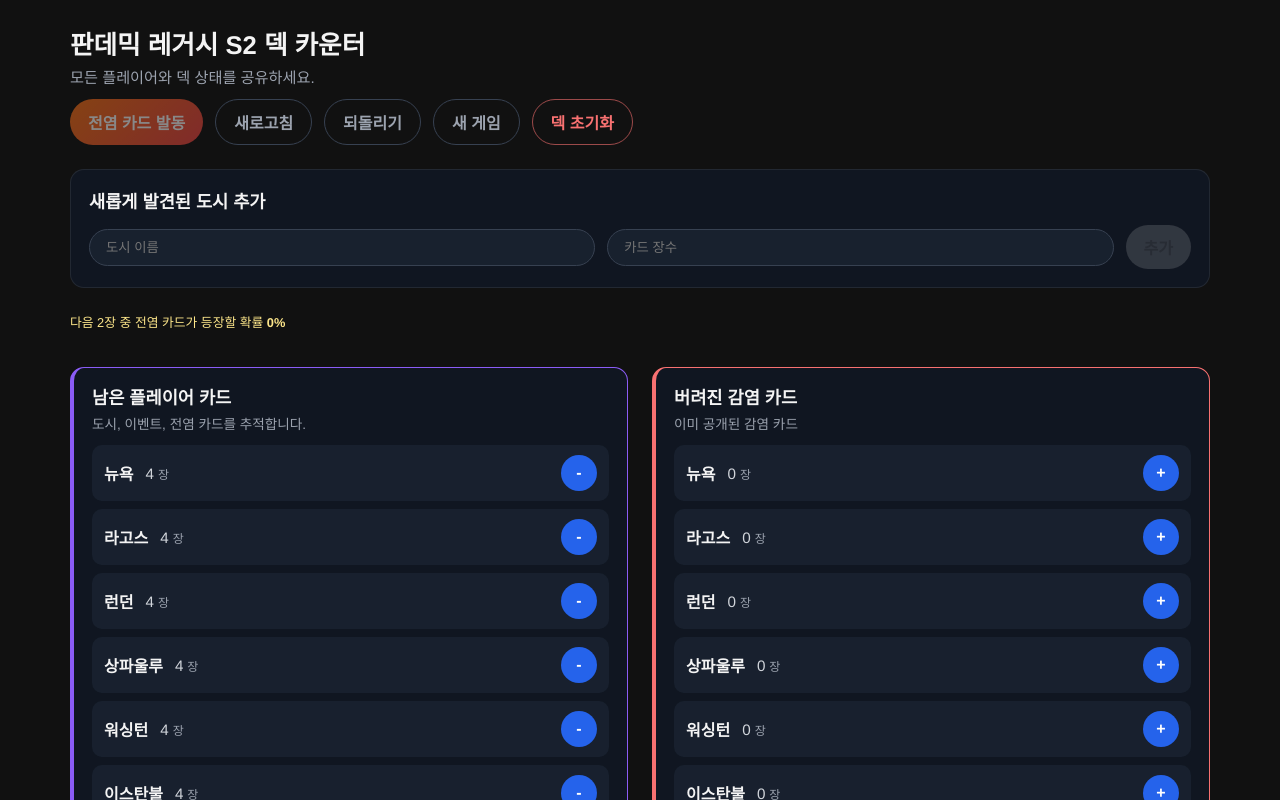
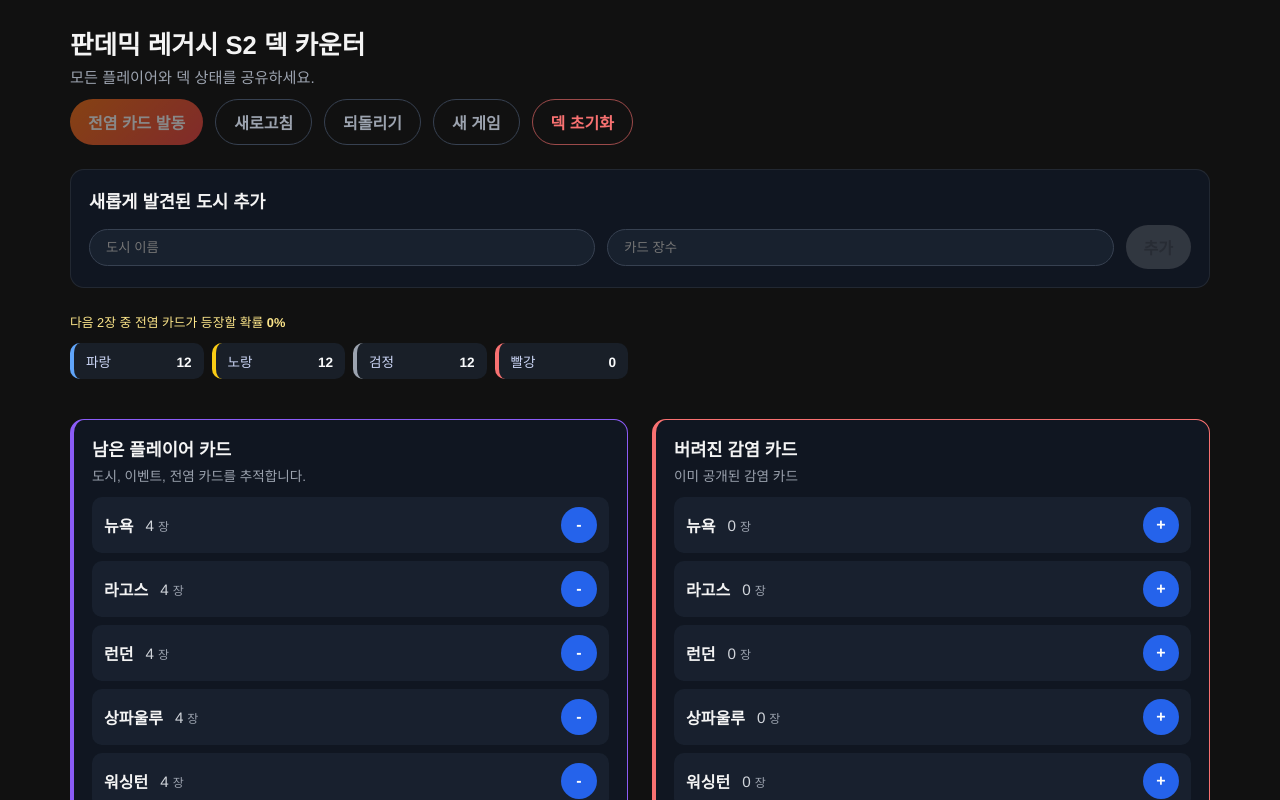
Before and after one commit to lbs1163/pandemic-legacy-deck-counter, a Next.js app: page / in a window 1280 px wide. Shown: the top 800 px of the page. Built offline with nearby package versions, Linux system fonts and the light colour scheme.

Commit message:
Add remaining player city cards color total counts

```diff
--- a/app/globals.css
+++ b/app/globals.css
@@ -171,6 +171,49 @@ button {
   margin: 0 0 12px;
   font-size: 0.8rem;
   color: #fde68a;
+}
+
+.playerColorTotals {
+  display: grid;
+  grid-template-columns: repeat(auto-fit, minmax(110px, 1fr));
+  gap: 8px;
+  margin: 0 0 16px;
+}
+
+.playerColorTotalsItem {
+  border-radius: 10px;
+  padding: 8px 12px;
+  background: rgba(31, 41, 55, 0.6);
+  border-left: 4px solid rgba(255, 255, 255, 0.08);
+  display: flex;
+  align-items: baseline;
+  justify-content: space-between;
+  font-size: 0.85rem;
+}
+
+.playerColorTotalsItem.color-blue {
+  border-left-color: #60a5fa;
+}
+
+.playerColorTotalsItem.color-yellow {
+  border-left-color: #facc15;
+}
+
+.playerColorTotalsItem.color-black {
+  border-left-color: #9ca3af;
+}
+
+.playerColorTotalsItem.color-red {
+  border-left-color: #f87171;
+}
+
+.playerColorTotalsItem .colorLabel {
+  color: #cbd5f5;
+}
+
+.playerColorTotalsItem .colorCount {
+  font-weight: 600;
+  color: #f9fafb;
 }
 
 .zoneList {
--- a/components/DeckClient.tsx
+++ b/components/DeckClient.tsx
@@ -1,10 +1,25 @@
 'use client';
 
-import { INITIAL_EPIDEMIC_COUNTS, type GameSnapshot } from '@/lib/deckState';
+import {
+  INITIAL_EPIDEMIC_COUNTS,
+  type CityInfo,
+  type GameSnapshot
+} from '@/lib/deckState';
 import type { FormEvent } from 'react';
 import { useCallback, useEffect, useMemo, useRef, useState } from 'react';
 
 type DeckData = GameSnapshot;
+
+type CityColor = CityInfo['color'];
+
+const CITY_COLOR_LABELS: Record<CityColor, string> = {
+  Red: '빨강',
+  Blue: '파랑',
+  Yellow: '노랑',
+  Black: '검정'
+};
+
+const CITY_COLOR_ORDER: CityColor[] = ['Blue', 'Yellow', 'Black', 'Red'];
 
 const ZONE_INFO = {
   A: {
@@ -218,6 +233,33 @@ export default function DeckClient({ initialData }: DeckClientProps) {
     });
     return formatter.format(epidemicProbability);
   }, [epidemicProbability]);
+
+  const cityInfoMap = useMemo(() => {
+    const entries = new Map<string, CityInfo>();
+    deck.cityInfos.forEach((info) => {
+      entries.set(info.name, info);
+    });
+    return entries;
+  }, [deck.cityInfos]);
+
+  const playerCityColorTotals = useMemo(() => {
+    const totals: Record<CityColor, number> = {
+      Red: 0,
+      Blue: 0,
+      Yellow: 0,
+      Black: 0
+    };
+
+    deck.playerCityCounts.forEach((city) => {
+      const info = cityInfoMap.get(city.name);
+      if (!info) {
+        return;
+      }
+      totals[info.color] += city.count;
+    });
+
+    return totals;
+  }, [cityInfoMap, deck.playerCityCounts]);
 
   const handleIncrement = useCallback(
     async (cityName: string) => {
@@ -454,9 +496,19 @@ export default function DeckClient({ initialData }: DeckClientProps) {
       {error && <p className="errorBanner">{error}</p>}
 
       <div className="playerZonesLayout">
-        <p className="epidemicProbability">
-          다음 2장 중 전염 카드가 등장할 확률 <strong>{epidemicProbabilityLabel}</strong>
-        </p>
+        <section>
+          <p className="epidemicProbability">
+            다음 2장 중 전염 카드가 등장할 확률 <strong>{epidemicProbabilityLabel}</strong>
+          </p>
+          <div className="playerColorTotals">
+            {CITY_COLOR_ORDER.map((color) => (
+              <div key={color} className={`playerColorTotalsItem color-${color.toLowerCase()}`}>
+                <span className="colorLabel">{CITY_COLOR_LABELS[color]}</span>
+                <span className="colorCount">{playerCityColorTotals[color]}</span>
+              </div>
+            ))}
+          </div>
+        </section>
       </div>
 
       <div className="playerZonesLayout">
--- a/lib/deckState.ts
+++ b/lib/deckState.ts
@@ -63,7 +63,7 @@ const INITIAL_CITIES: CityInfo[] = [
 
 type CityColor = 'Red' | 'Blue' | 'Yellow' | 'Black';
 
-type CityInfo = {
+export type CityInfo = {
   name: string;
   color: CityColor;
   infectionCardsCount: number;
@@ -88,6 +88,7 @@ type GameState = {
   revision: number;
 
   cityInfos: CityInfo[];
+
   infectionCityCardsStates: InfectionCityCardsState[];
   zoneBLayers: CityCardsSnapshot[][];
 
@@ -103,6 +104,8 @@ type GameStorage = GameState[];
 // UI related Data. Only GameSnapshot is sent to frontend
 export interface GameSnapshot {
   revision: number;
+
+  cityInfos: CityInfo[];
 
   zoneA: CityCardsSnapshot[];
   zoneBLayers: CityCardsSnapshot[][];
@@ -320,6 +323,7 @@ function buildSnapshot(state: GameState): GameSnapshot {
     playerCityCounts: sortCities(state.playerCityCounts),
     playerEventCounts: state.playerEventCounts,
     playerEpidemicCounts: state.playerEpidemicCounts,
+    cityInfos: cloneState(state.cityInfos),
   };
 }
 
```
